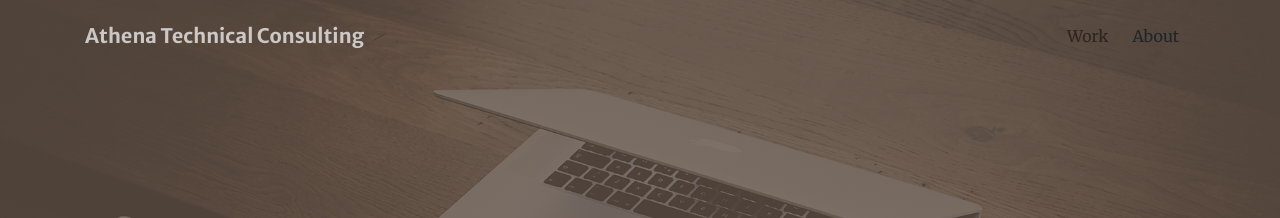
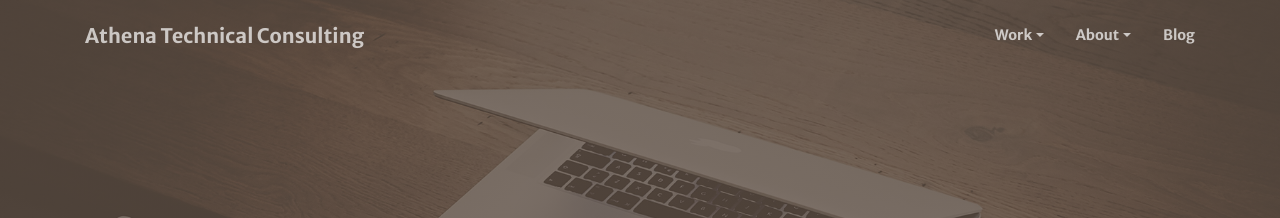
Before and after one commit to athenatechnicalconsulting/athenatechnicalconsulting.github.io, a Jekyll site: the page built from index.md, in a window 1280 px wide. Shown: the top 218 px of the page. Built offline with Jekyll 4.4.1, drawn with Linux system fonts in a browser that asks for light colours; nearby versions of some CDN libraries.

Commit message:
fixed navbar

```diff
--- a/_includes/nav.html
+++ b/_includes/nav.html
@@ -5,18 +5,22 @@
       <span class="navbar-toggler-icon"></span>
     </button>
     <div class="collapse navbar-collapse" id="navbarResponsive">
-      <ul class="navbar-nav ml-auto my-2 my-lg-0">
+      <ul class="navbar-nav ml-auto">
         {% for item in site.data.menus.header %}
           {% if item.subfolderitems %}
-            <a class="nav-link">{{ item.title }}</h3>
-              <div class="dropdown-menu">
-                {% for entry in item.subfolderitems > 0 %}
-                  <li><a class="dropdown-item" href="{{ entry.url }}">{{ entry.page }}</a></li>
-                {% endfor %}
-              </ul>
-            {% else %}
-              <a class="nav-link js-scroll-trigger" href="{{ item.url | relative_url }}">{{ item.title }}</a>
-            {% endif %}
+            <li class="nav-item dropdown">
+                <a class="nav-link dropdown-toggle" id="navbarDropdown" role="button" data-toggle="dropdown" aria-haspopup="true" aria-expanded="false" href="#">{{ item.title }}</a>
+              <div class="dropdown-menu" aria-labelledby="navbarDropdown">
+                    {% for entry in item.subfolderitems > 0 %}
+                      <a class="dropdown-item" href="{{ entry.url }}">{{ entry.page }}</a>
+                   {% endfor %}
+              </div>
+            </li>
+          {% else %}
+              <li class="nav-item">
+                <a class="nav-link" href="{{ item.url | relative_url }}">{{ item.title }}</a>
+            </li>
+          {% endif %}
         {% endfor %}
       </ul>
     </div>
--- a/assets/js/creative.js
+++ b/assets/js/creative.js
@@ -25,6 +25,7 @@
     target: '#mainNav',
     offset: 75
   });
+
 
   // Collapse Navbar
   var navbarCollapse = function() {
```
Also changed, not shown: Gemfile.lock (added), assets/css/creative.css.
